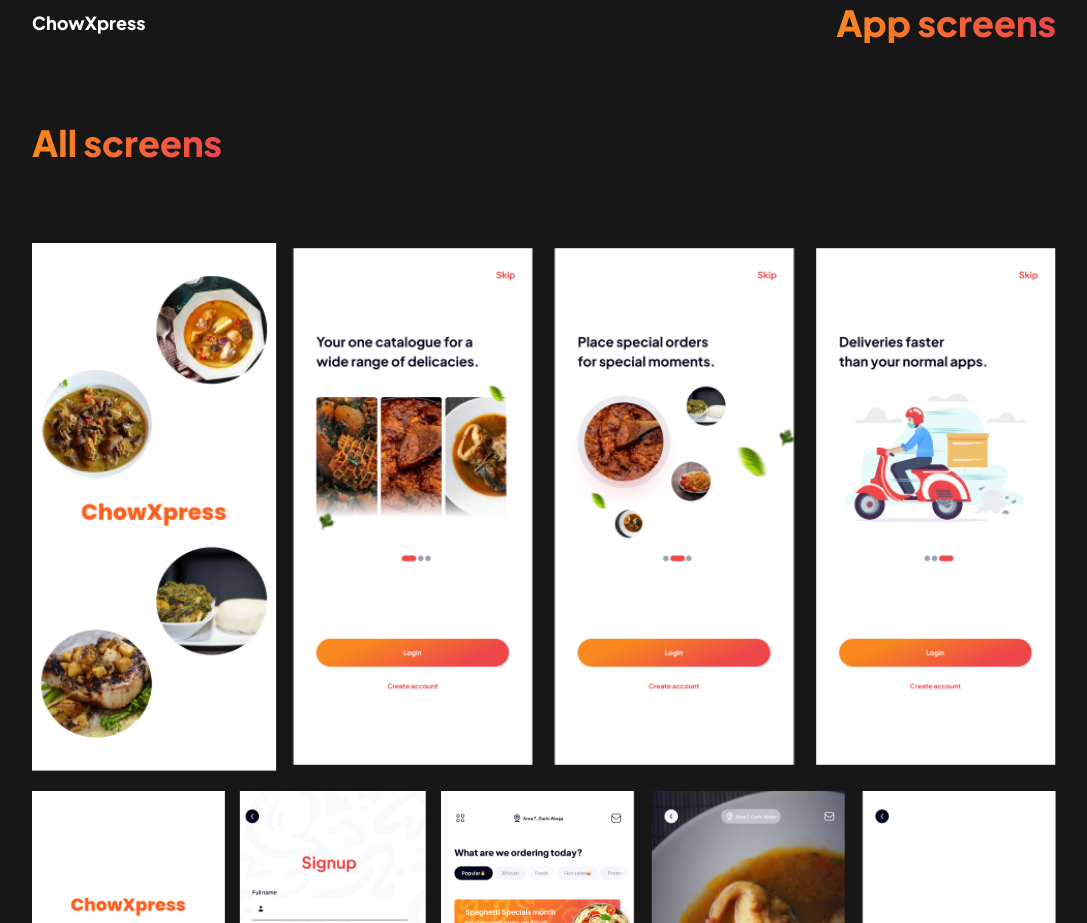
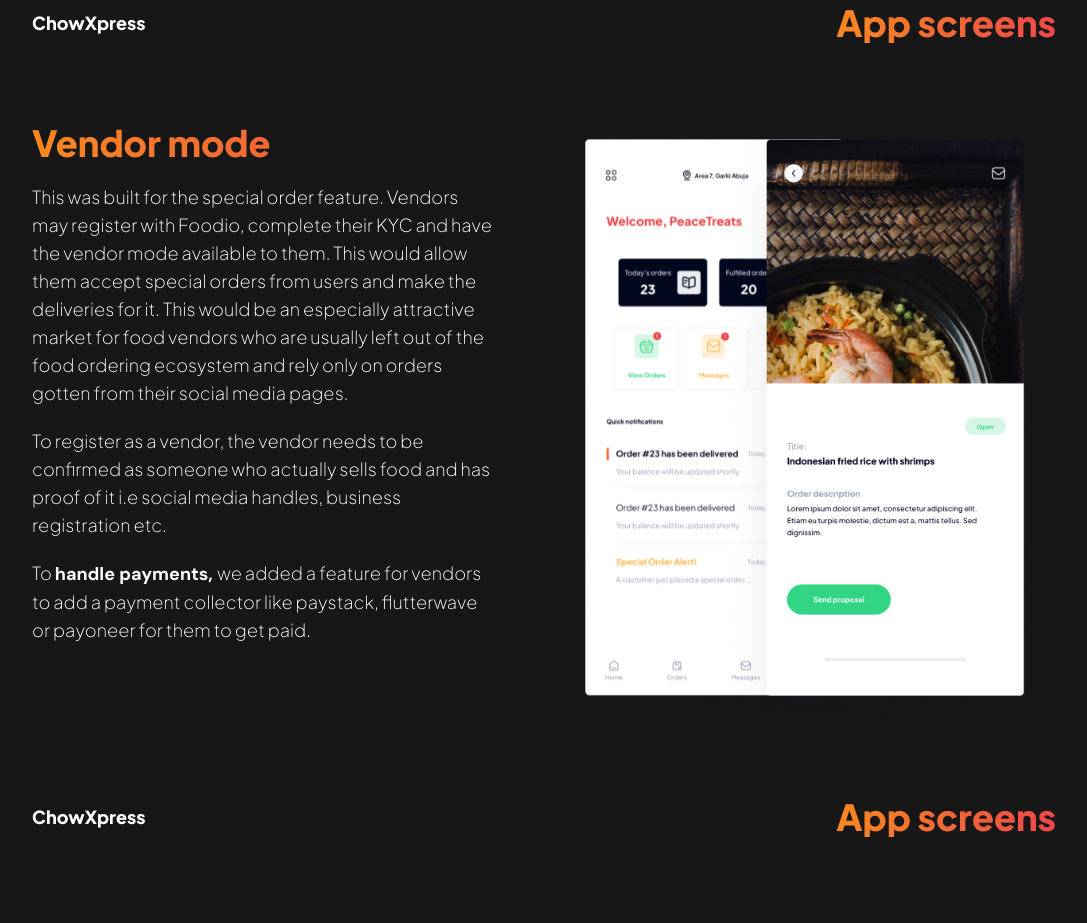
Before and after one commit to VirtuousTechies/musa-daniel, a React (Vite) app in the folder musa-daniel/: page /works/foodApp in a window 1280 px wide. Shown: the part 6240-7163 px from the top of the page, without its empty margins (96-1183 px from the left). Built offline with nearby package versions, Linux system fonts and the light colour scheme.

Commit message:
Added the html, images and styles for the vendor mode section in the food app body

```diff
--- a/musa-daniel/src/Components/FoodAppBody.jsx
+++ b/musa-daniel/src/Components/FoodAppBody.jsx
@@ -1,5 +1,5 @@
 import React from 'react'
-import { chat, componentOne, componentThree, componentTwo, favourite, figma, foodAbout, foodMainFive, foodMainFour, foodMainOne, foodMainThree, foodMainTwo, foodProblem, ordering, screenFive, screenFour, screenOne, screenSix, screenThree, screenTwo, special, summary, tracking,} from '../Data'
+import { chat, componentOne, componentThree, componentTwo, favourite, figma, foodAbout, foodMainFive, foodMainFour, foodMainOne, foodMainThree, foodMainTwo, foodProblem, ordering, screenFive, screenFour, screenOne, screenSix, screenThree, screenTwo, special, summary, tracking, vendor,} from '../Data'
 import { FoodHeader } from '.'
 import { foodAppData } from '../Data/demo'
 
@@ -200,6 +200,34 @@
         </section>
         <section className='flex flex-col space-y-20 md:items-start w-[90%] mx-5 md:mx-0
         md:w-[80%] bg-[#17171717]'>
+            <FoodHeader end={'App screens'}/>
+            <div className='flex flex-col-reverse space-y-reverse space-y-5 lg:space-y-0 lg:flex-row
+            md:items-center lg:items-start lg:justify-between w-full'>
+                <div className='flex flex-col space-y-5'>
+                    <h2 className='bg-gradient-to-l font-four text-3xl md:text-4xl font-extrabold
+                    text-transparent bg-clip-text to-[#F9881F] from-[#ED474A] md:text-center
+                    lg:text-start'>Vendor mode</h2>
+                    <p className='font-four font-extralight text-white text-lg
+                    lg:w-[29rem]'>This was built for the special order feature.
+                    Vendors may register with Foodio, complete their KYC and have the vendor mode
+                    available to them. This would allow them accept special orders from users and
+                    make the deliveries for it. This would be an especially attractive market for
+                    food vendors who are usually left out of the food ordering ecosystem and rely only
+                    on orders gotten from their social media pages.</p>
+                    <p className='font-four font-extralight text-white text-lg
+                    lg:w-[29rem]'>To register as a vendor, the vendor needs to be confirmed as someone
+                    who actually sells food and has proof of it i.e social media handles,
+                    business registration etc.</p>
+                    <p className='font-four font-extralight text-white text-lg
+                    lg:w-[29rem]'>To <span className='text-white font-bold'> handle payments, </span>
+                    we added a feature for vendors to add a payment
+                    collector like paystack, flutterwave or payoneer for them to get paid.</p>
+                </div>
+                <img src={vendor} alt="problem" className='md:max-w-[50%]' />
+            </div>
+        </section>
+        <section className='flex flex-col space-y-20 md:items-start w-[90%] mx-5 md:mx-0
+        md:w-[80%] bg-[#17171717]'>
             <FoodHeader end={'App screens'} />
             <h2 className='bg-gradient-to-l font-four text-3xl md:text-4xl font-extrabold
             text-transparent bg-clip-text to-[#F9881F] from-[#ED474A]'>All screens</h2>
--- a/musa-daniel/src/Data/index.jsx
+++ b/musa-daniel/src/Data/index.jsx
@@ -90,3 +90,4 @@
 export {default as favourite} from './images/food-app/favourite.png'
 export {default as special} from './images/food-app/special.png'
 export {default as chat} from './images/food-app/chat.png'
+export {default as vendor} from './images/food-app/vendor.png'
```
